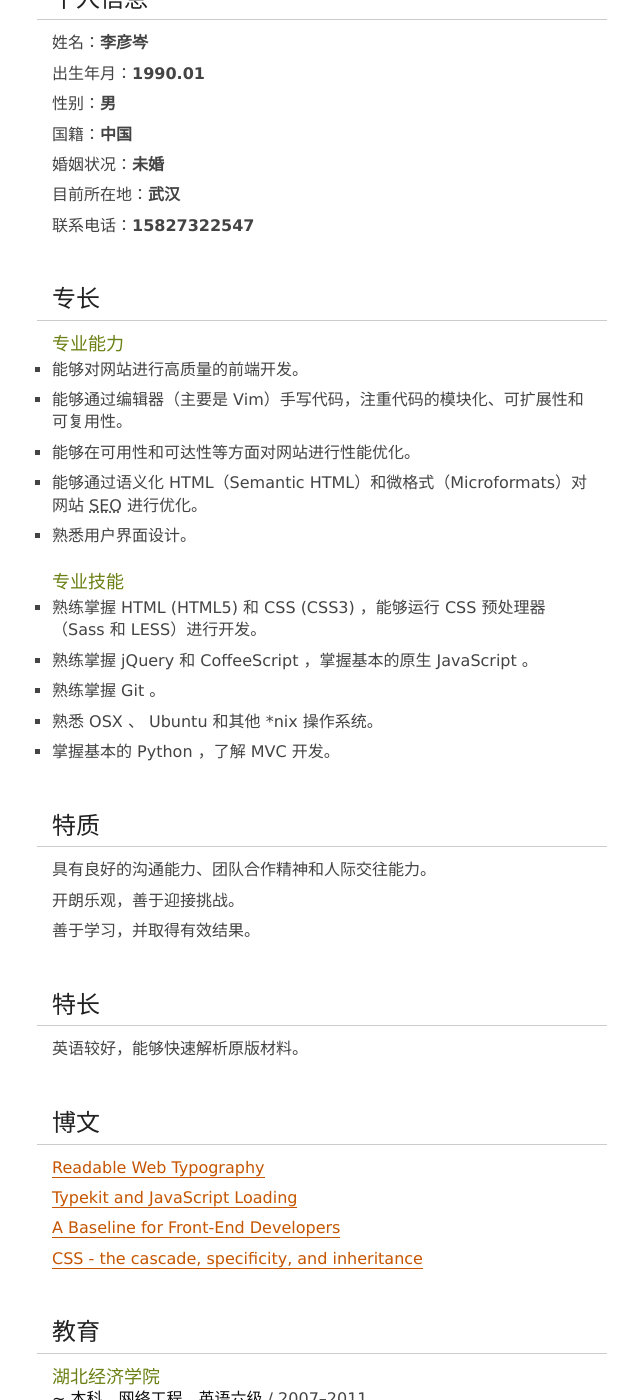
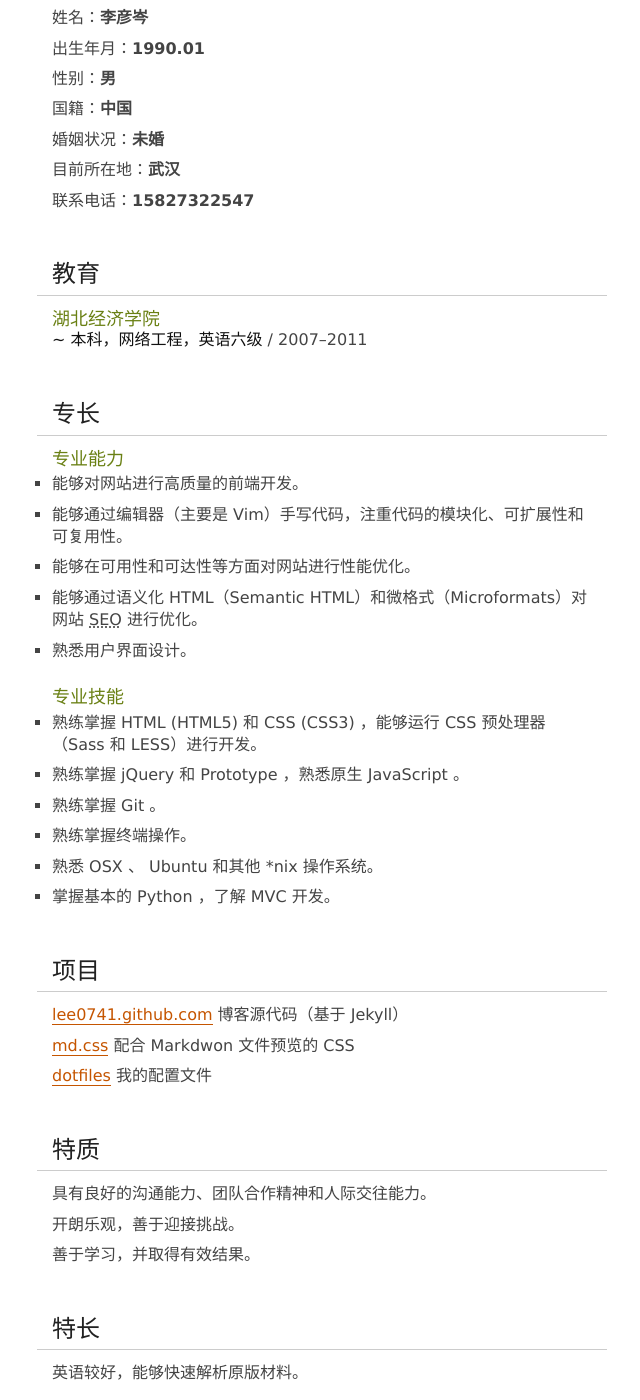
Before and after one commit to lee0741/lee0741.github.com, a Jekyll site: the page built from resume.html, in a window 1280 px wide and 1400 px high, scrolled down 246 px. Shown: the whole window, without its empty margins (318-958 px from the left). Built offline with Jekyll 4.4.1, drawn with Linux system fonts in a browser that asks for light colours; some of the changed text lies outside the part shown.

Commit message:
update resume

```diff
--- a/resume.html
+++ b/resume.html
@@ -41,6 +40,17 @@ permalink: /resume/
             <li>目前所在地：<strong>武汉</strong></li>
             <li>联系电话：<strong>15827322547</strong></li>
         </ul>
+    </section>
+
+    <section>
+        <h1>教育</h1>
+        <section>
+            <hgroup>
+                <h1>湖北经济学院</h1>
+                <h2>本科，网络工程，英语六级</h2>
+            </hgroup>
+            <p>2007&#8211;2011</p>
+        </section>
     </section>
 
     <section>
@@ -67,13 +77,24 @@ permalink: /resume/
             </header>
             <ul>
                 <li>熟练掌握 HTML (HTML5) 和 CSS (CSS3) ，能够运行 CSS 预处理器（Sass 和 LESS）进行开发。</li>
-                <li>熟练掌握 jQuery 和 CoffeeScript ，掌握基本的原生 JavaScript 。</li>
+                <li>熟练掌握 jQuery 和 Prototype ，熟悉原生 JavaScript 。</li>
                 <li>熟练掌握 Git 。 </li>
+                <li>熟练掌握终端操作。</li>
                 <li>熟悉 OSX 、 Ubuntu 和其他 *nix 操作系统。</li>
                 <li>掌握基本的 Python ，了解 MVC 开发。</li>
             </ul>
         </section>
     </section>
+
+    <section>
+        <h1>项目</h1>
+        <ul>
+            <li><a rel="external" href="https://github.com/lee0741/lee0741.github.com">lee0741.github.com</a> 博客源代码（基于 Jekyll）</li>
+            <li><a rel="external" href="https://github.com/lee0741/md.css">md.css</a> 配合 Markdwon 文件预览的 CSS</li>
+            <li><a rel="external" href="https://github.com/lee0741/dotfiles">dotfiles</a> 我的配置文件</li>
+        </ul>
+    </section>
+
 
     <section>
         <h1>特质</h1>
@@ -101,17 +122,6 @@ permalink: /resume/
         </ul>
     </section>
 
-    <section>
-        <h1>教育</h1>
-        <section>
-            <hgroup>
-                <h1>湖北经济学院</h1>
-                <h2>本科，网络工程，英语六级</h2>
-            </hgroup>
-            <p>2007&#8211;2011</p>
-        </section>
-    </section>
-
     <section class="contact">
         <ul>
             <li><a rel="external" href="http://twitter.com/lee0741">Twitter</a></li>
```
Also changed, not shown: other parts of resume.html (+0 -1 lines).
